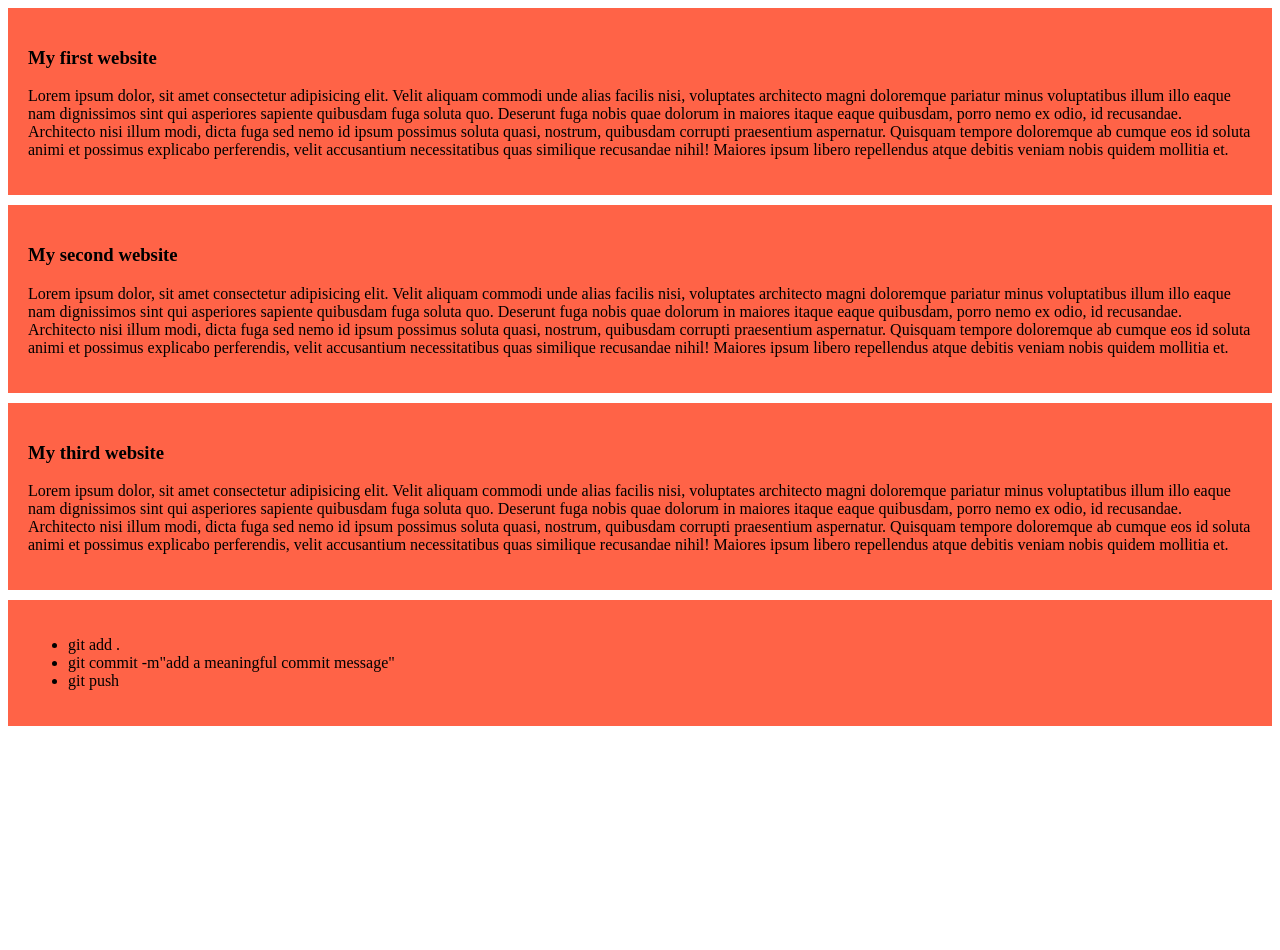
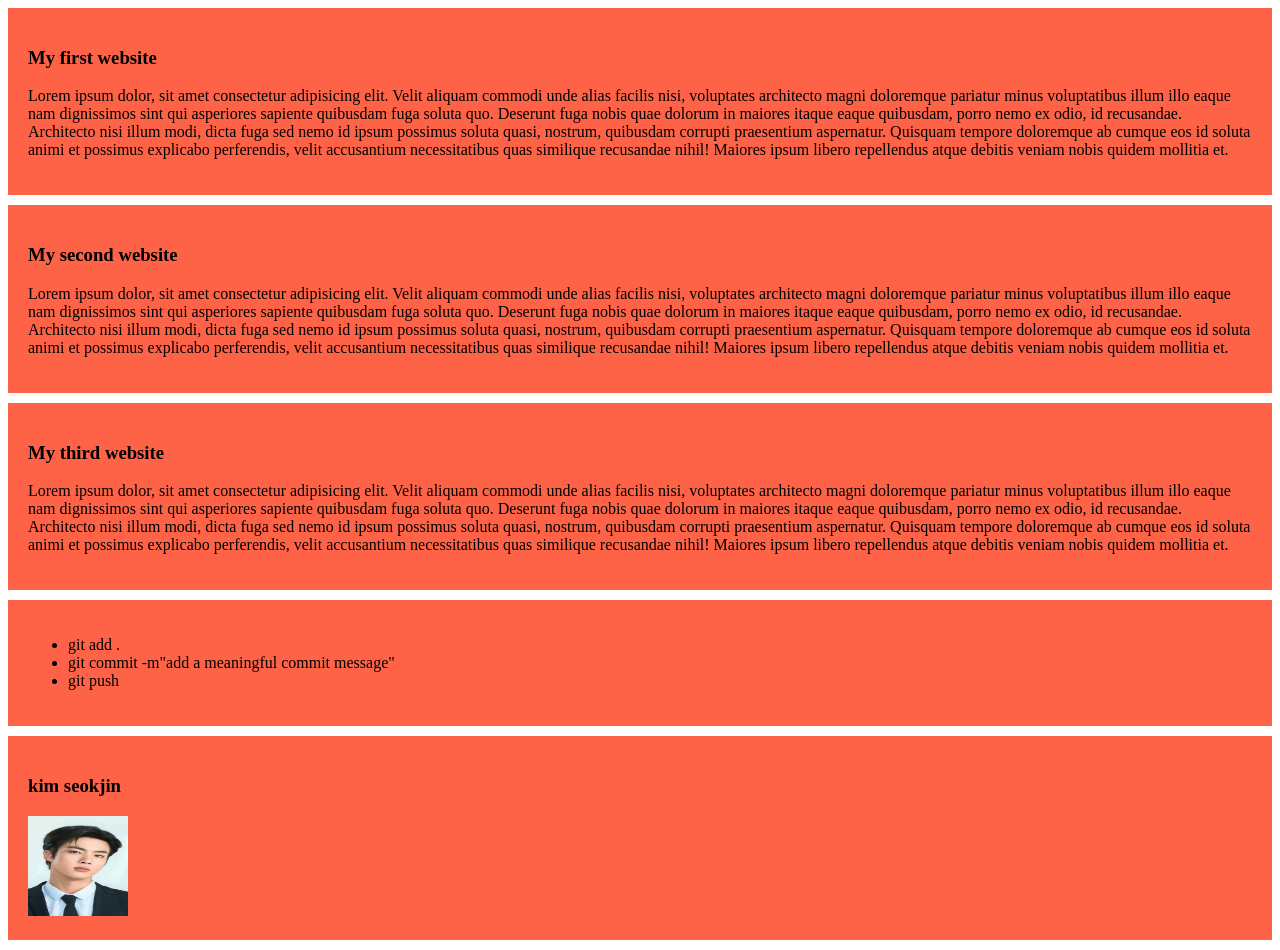
Before and after one commit to kaium44809/practice-html, a plain HTML site: page index.html in a window 1280 px wide. Before the commit the page ends 800 px from the top, so only its background shows below. Drawn offline with Linux system fonts and the light colour scheme.

Commit message:
added img tag

```diff
--- a/index.html
+++ b/index.html
@@ -27,5 +27,9 @@
             <li>git push</li>
         </ul>
     </div>
+    <div>
+        <h3>kim seokjin</h3>
+        <img src="kim seokjin.jpg" alt="" height="100"width="100">
+    </div>
 </body>
 </html>
```
Also changed, not shown: kim seokjin.jpg (added).
